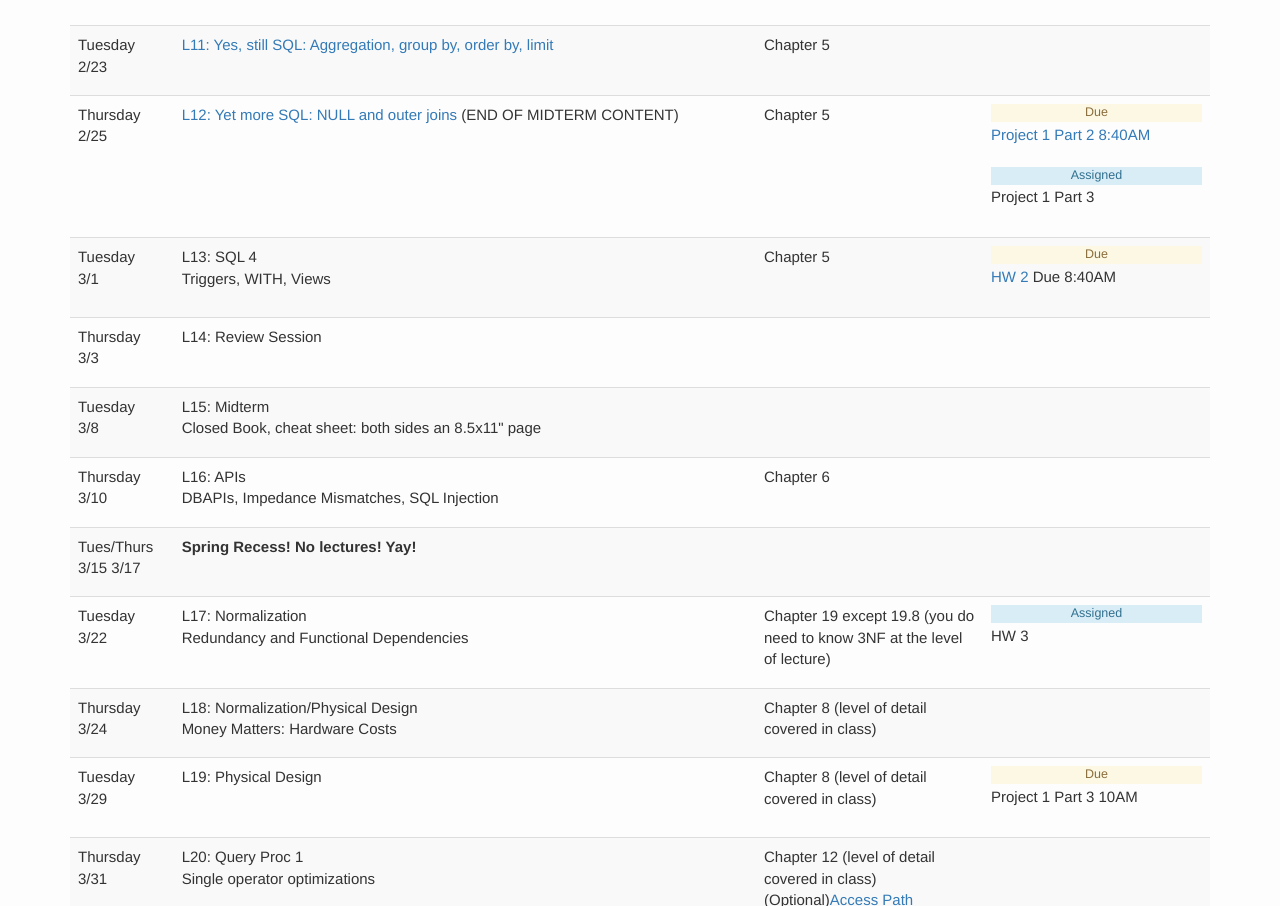
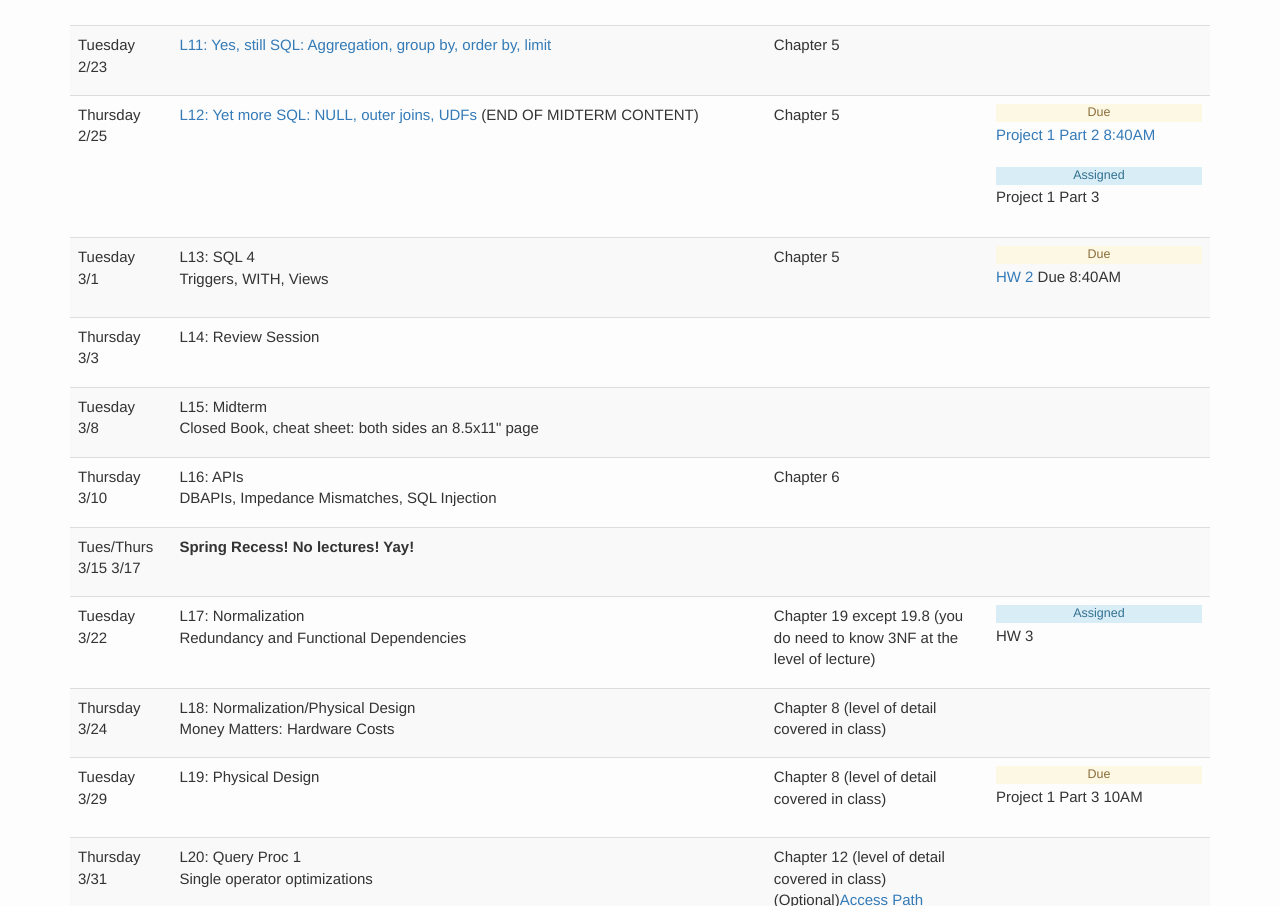
Before and after one commit to mrampton/syllabus, a plain HTML site: page ejones.html in a window 1280 px wide. Shown: the part 2126-3032 px from the top of the page. Drawn offline with Linux system fonts and the light colour scheme.

Commit message:
Corrected Lecture 12

```diff
--- a/ejones.html
+++ b/ejones.html
@@ -328,7 +328,7 @@
   <tr>
     <td> <p> <span class="date">Thursday<br>2/25</span> </p></td>
     <td>
-        <div><a href="https://github.com/w4111/syllabus/raw/master/lectures/lecture_12.pdf">L12: Yet more SQL: NULL and outer joins</a> (END OF MIDTERM CONTENT)</div>
+        <div><a href="https://github.com/w4111/syllabus/raw/master/lectures/lecture_12.pdf">L12: Yet more SQL: NULL, outer joins, UDFs</a> (END OF MIDTERM CONTENT)</div>
         <div></div>
     </td>
     <!--<td >
```
Also changed, not shown: 1 other file.
